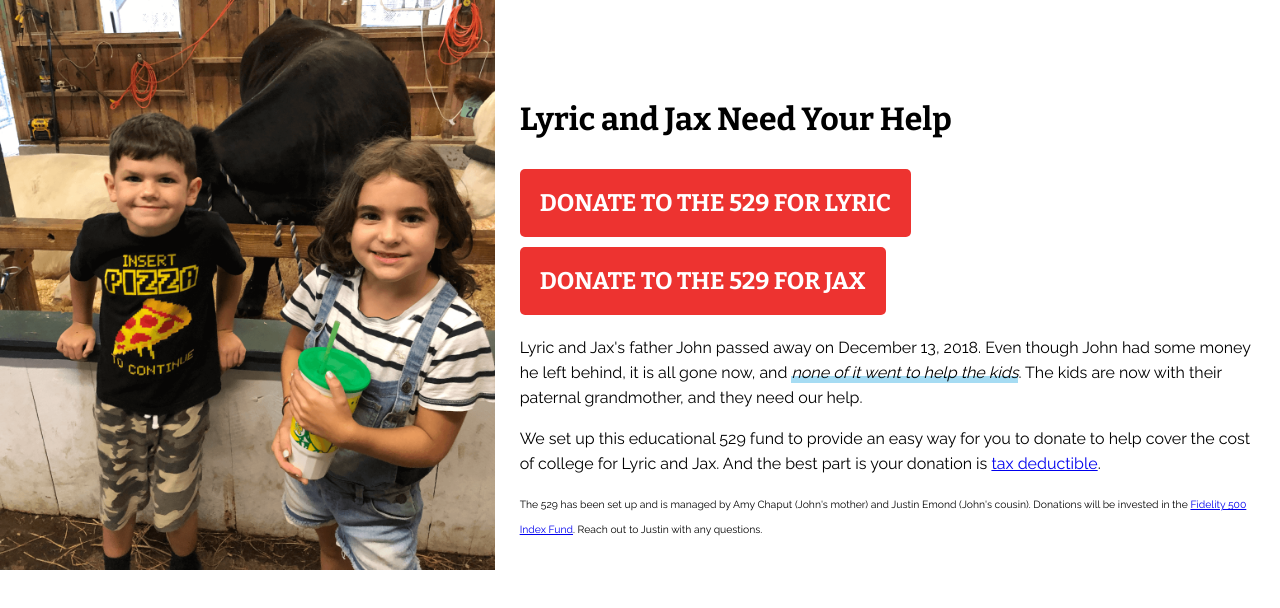
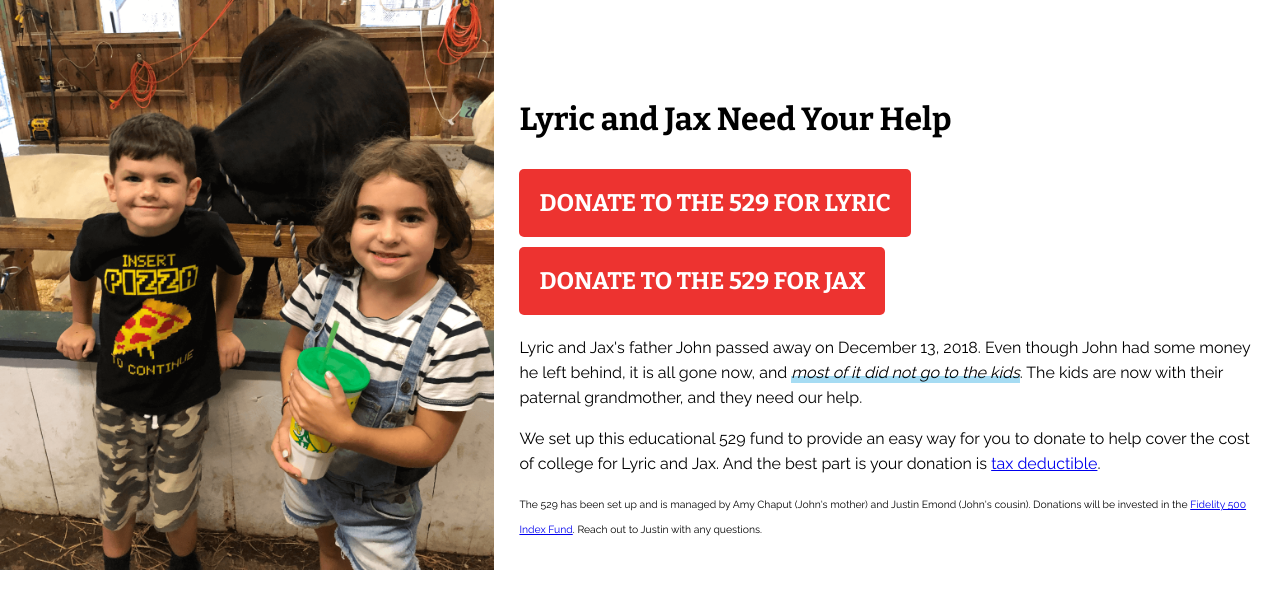
Before and after one commit to jemond/laj, a plain HTML site: page index.html in a window 1280 px wide. Drawn offline with nearby package versions, Linux system fonts and the light colour scheme.

Commit message:
Update index.html

```diff
--- a/index.html
+++ b/index.html
@@ -111,7 +111,7 @@
         <a href="https://go.fidelity.com/nwx73" class="cta">Donate to the 529 for Jax</a>
       </h2>
 
-      <p>Lyric and Jax's father John passed away on December 13, 2018. Even though John had some money he left behind, it is all gone now, and <em>none of it went to help the kids</em>.  The kids are now with their paternal grandmother, and they need our help.</p>
+      <p>Lyric and Jax's father John passed away on December 13, 2018. Even though John had some money he left behind, it is all gone now, and <em>most of it did not go to the kids</em>.  The kids are now with their paternal grandmother, and they need our help.</p>
 
       <p>We set up this educational 529 fund to provide an easy way for you to donate to help cover the cost of college for Lyric and Jax. And the best part is your donation is <a href="https://www.savingforcollege.com/529-plans/massachusetts/u-fund-college-investing-plan">tax deductible</a>.</p>
 
```
